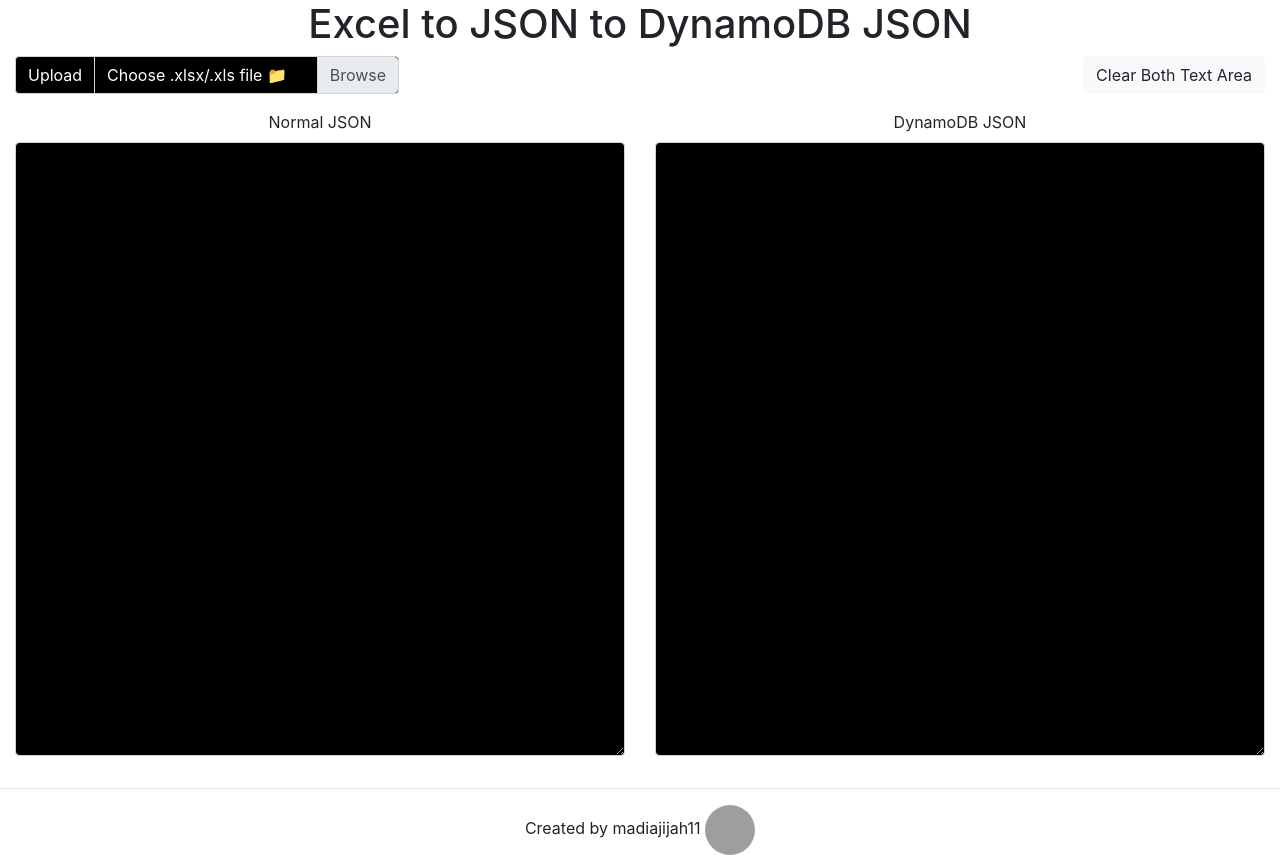
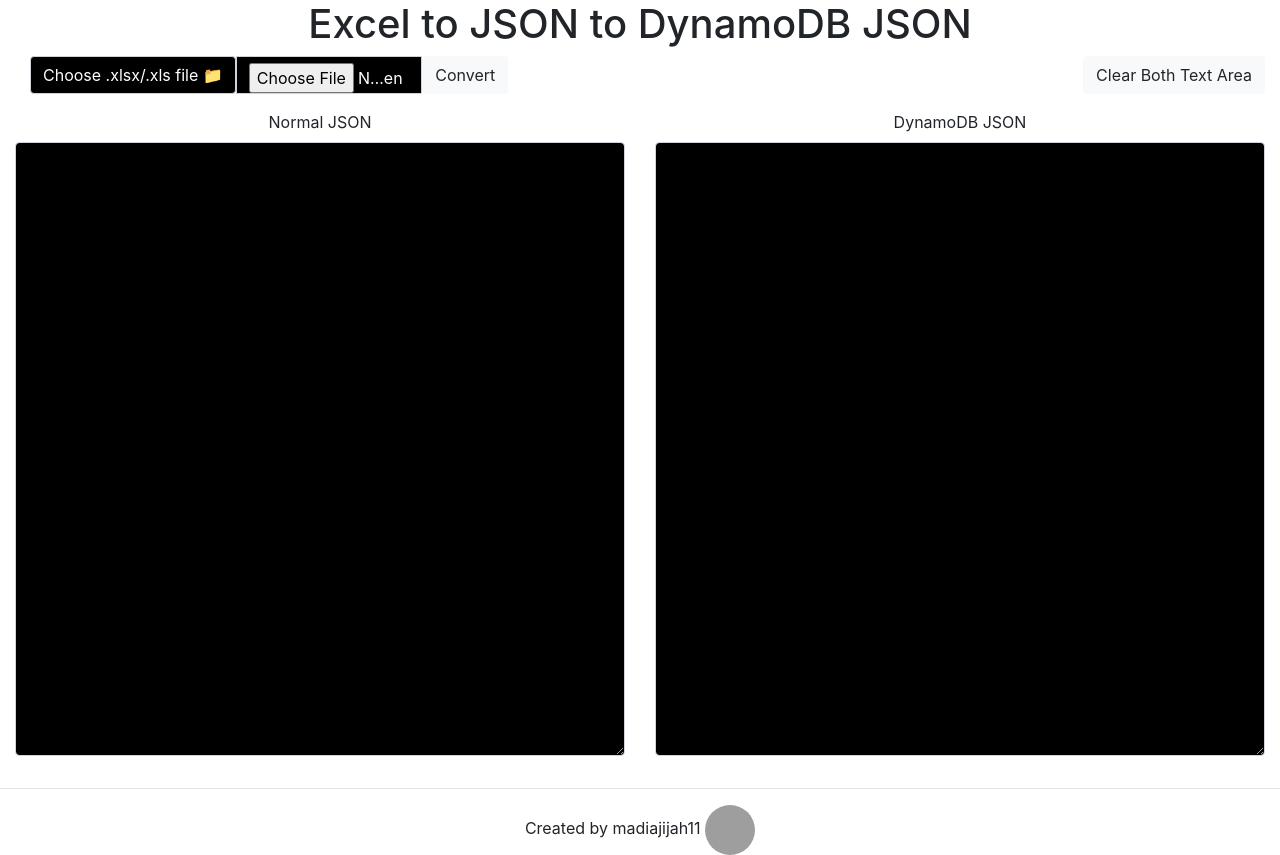
Before and after one commit to madiajijah11/exceltodynamodbjson, a Next.js app: page / in a window 1280 px wide. Built offline with nearby package versions, Linux system fonts and the light colour scheme; grey boxes are pictures that could not be loaded.

Commit message:
add button for handler

```diff
--- a/pages/api/hello.js
+++ /dev/null
@@ -1,5 +0,0 @@
-// Next.js API route support: https://nextjs.org/docs/api-routes/introduction
-
-export default function handler(req, res) {
-  res.status(200).json({ name: 'John Doe' })
-}
--- a/pages/index.js
+++ b/pages/index.js
@@ -2,7 +2,6 @@
 import * as XLSX from "xlsx";
 import { dynamifyObject } from "dynamify-json-object";
 import { useState, useRef } from "react";
-import Script from "next/script";
 
 export default function Home() {
 	const fileInput = useRef(null);
@@ -49,7 +48,7 @@
 		<>
 			<Head>
 				<title>Excel to JSON to DynamoDB JSON</title>
-				<meta name="description" content="Generated by create next app" />
+				<meta name="description" content="Excel to JSON to DynamoDB JSON by madiajijah11" />
 				<link rel="icon" href="/favicon.ico" />
 			</Head>
 
@@ -58,27 +57,22 @@
 				<div className="row">
 					<div className="col-md-6">
 						<div className="input-group mb-3">
-							<div className="input-group-prepend">
+							<div className="input-group col-10">
 								<span
 									className="input-group-text"
 									style={{ color: "white", backgroundColor: "black" }}>
-									Upload
+									Choose .xlsx/.xls file 📁
 								</span>
-							</div>
-							<div className="custom-file col-md-6">
 								<input
+									style={{ color: "white", backgroundColor: "black" }}
 									type="file"
-									className="custom-file-input"
+									className="form-control"
 									name="file_upload"
 									ref={fileInput}
-									onChange={handleSubmit}
 								/>
-								<label
-									className="custom-file-label"
-									style={{ color: "white", backgroundColor: "black" }}
-									htmlFor="inputGroupFile01">
-									Choose .xlsx/.xls file 📁
-								</label>
+								<button className="btn btn-light" onClick={handleSubmit}>
+									Convert
+								</button>
 							</div>
 						</div>
 					</div>
```
